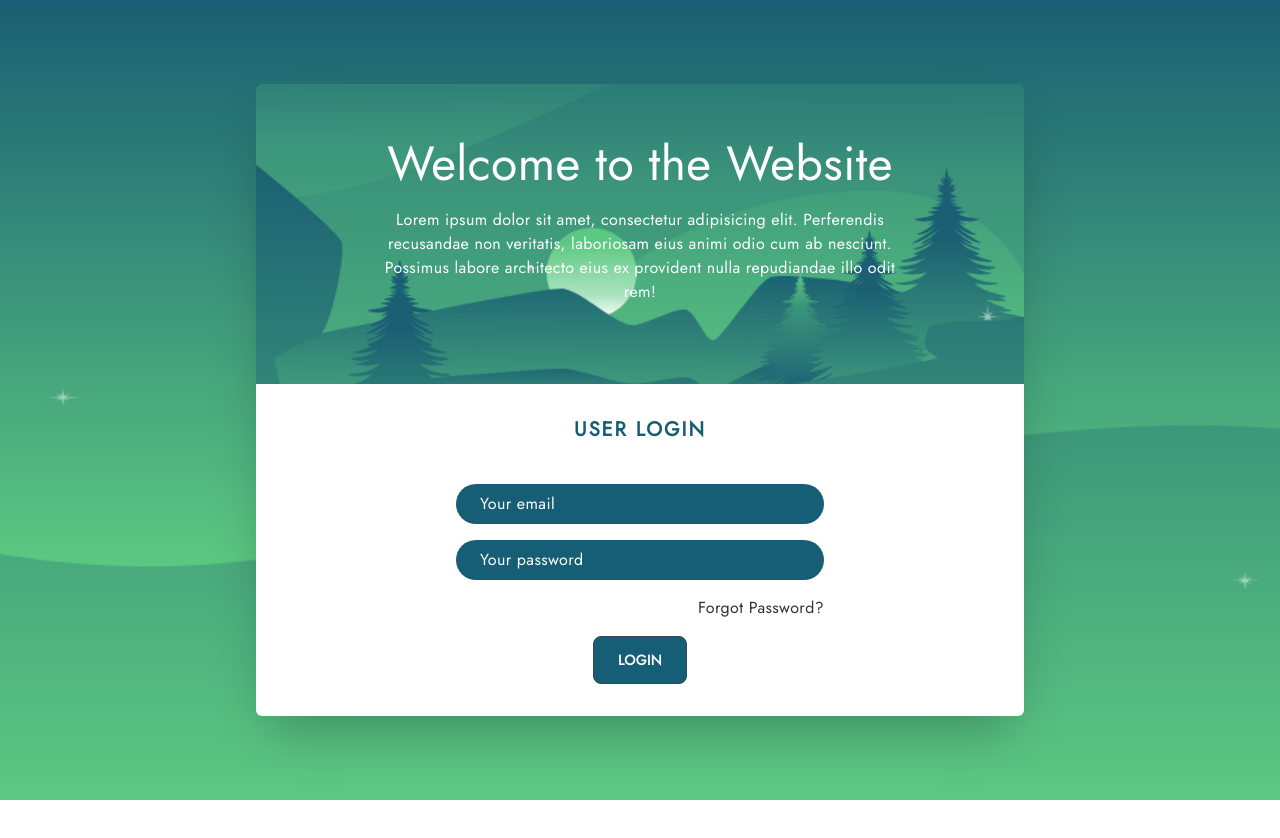
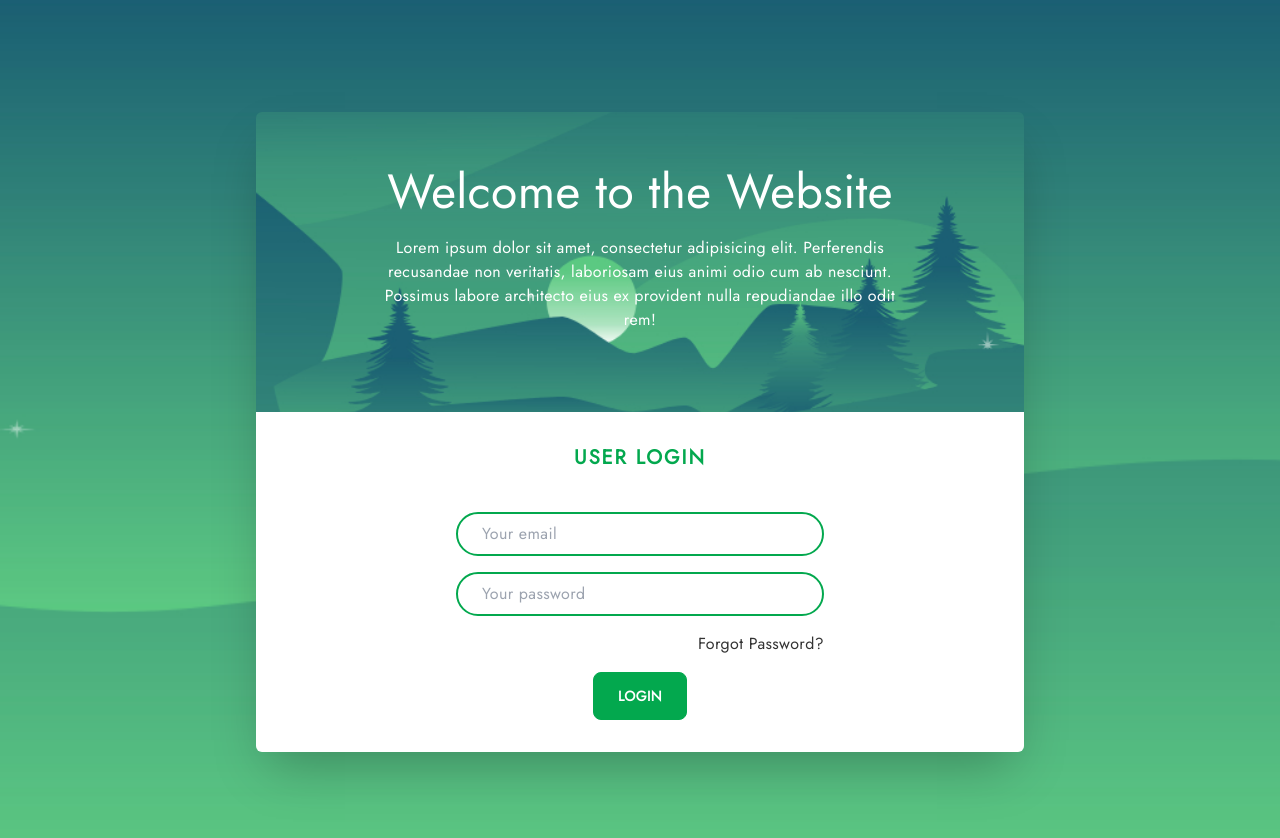
Before and after one commit to tusharshaha/web-market, a Next.js app in the folder frontend/: page /register in a window 1280 px wide. Shown: the top 838 px of the page. Before the commit the page ends 800 px from the top, so only its background shows below. Built offline with nearby package versions, Linux system fonts and the light colour scheme.

Commit message:
updated login page design

```diff
--- a/frontend/components/Home/HeroSection.tsx
+++ b/frontend/components/Home/HeroSection.tsx
@@ -22,8 +22,8 @@ const HeroSection = () => {
                             <option value="Texas">Texas</option>
                             <option value="Florida">Florida</option>
                         </select>
-                        <button className='w-full flex justify-center items-center sm:w-[300px]  md:w-auto hover:bg-green-700
-                        trans bg-primary px-5 py-3 text-white rounded-lg text-xl font-bold'>Search</button>
+                        <button className='w-full flex justify-center items-center sm:w-[300px]  md:w-auto
+                        btn btn-primary px-5 py-3 text-white rounded-lg font-bold'>Search</button>
                     </div>
                 </div>
 
--- a/frontend/pages/register.tsx
+++ b/frontend/pages/register.tsx
@@ -3,7 +3,7 @@ import { NextPage } from 'next';
 
 const Register: NextPage = () => {
   return (
-    <div className="register flex items-center justify-center">
+    <div className="register flex items-center justify-center px-10">
       <div className="rounded-md shadow-2xl max-w-3xl overflow-hidden">
         <div className="register_top">
           <div className='pt-14 text-white space-y-5 w-2/3 mx-auto text-center'>
@@ -12,22 +12,22 @@ const Register: NextPage = () => {
           </div>
         </div>
         <div className='bg-white flex flex-col items-center justify-center px-4 py-8'>
-          <h3 className='text-xl font-semibold text-cyan-800 tracking-widest'>USER LOGIN</h3>
+          <h3 className='text-xl font-semibold text-primary tracking-widest'>USER LOGIN</h3>
           <div className='flex flex-col items-center justify-start gap-4 mt-10 w-2/4 mx-auto'>
             <input
               type="email"
-              className="w-full bg-cyan-800 placeholder:text-white focus:outline-none rounded-full px-6 py-2"
+              className="w-full border-2 border-primary focus:outline-none focus:caret-primary rounded-full px-6 py-2"
               placeholder='Your email'
             />
             <input
               type="password"
-              className='w-full bg-cyan-800 placeholder:text-white focus:outline-none rounded-full px-6 py-2'
+              className='w-full border-2 border-primary focus:outline-none focus:caret-primary rounded-full px-6 py-2'
               placeholder='Your password'
             />
             <div className='flex justify-end w-full'>
-              <button className=''>Forgot Password?</button>
+              <button className='trans hover:text-primary'>Forgot Password?</button>
             </div>
-            <button className="btn bg-cyan-800 text-white px-6">Login</button>
+            <button className="btn btn-primary text-white px-6">Login</button>
           </div>
         </div>
       </div>
--- a/frontend/styles/globals.css
+++ b/frontend/styles/globals.css
@@ -60,7 +60,7 @@ body{
 }
 
 .register{
-  @apply bg-[url('../public/images/login-bg.webp')] h-screen w-screen bg-cover bg-center bg-no-repeat
+  @apply bg-[url('../public/images/login-bg.webp')] h-full py-28 w-full bg-cover bg-center bg-no-repeat
 }
 
 .register_top{
```
